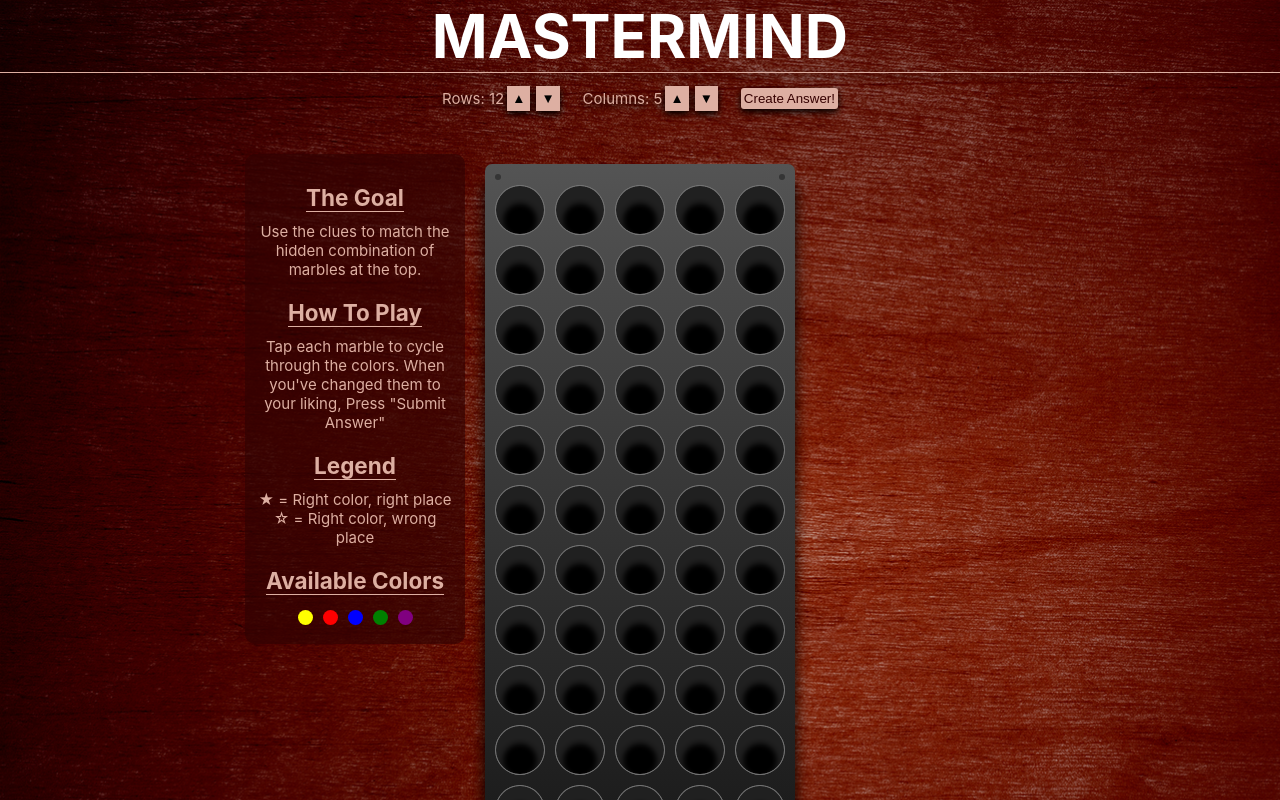
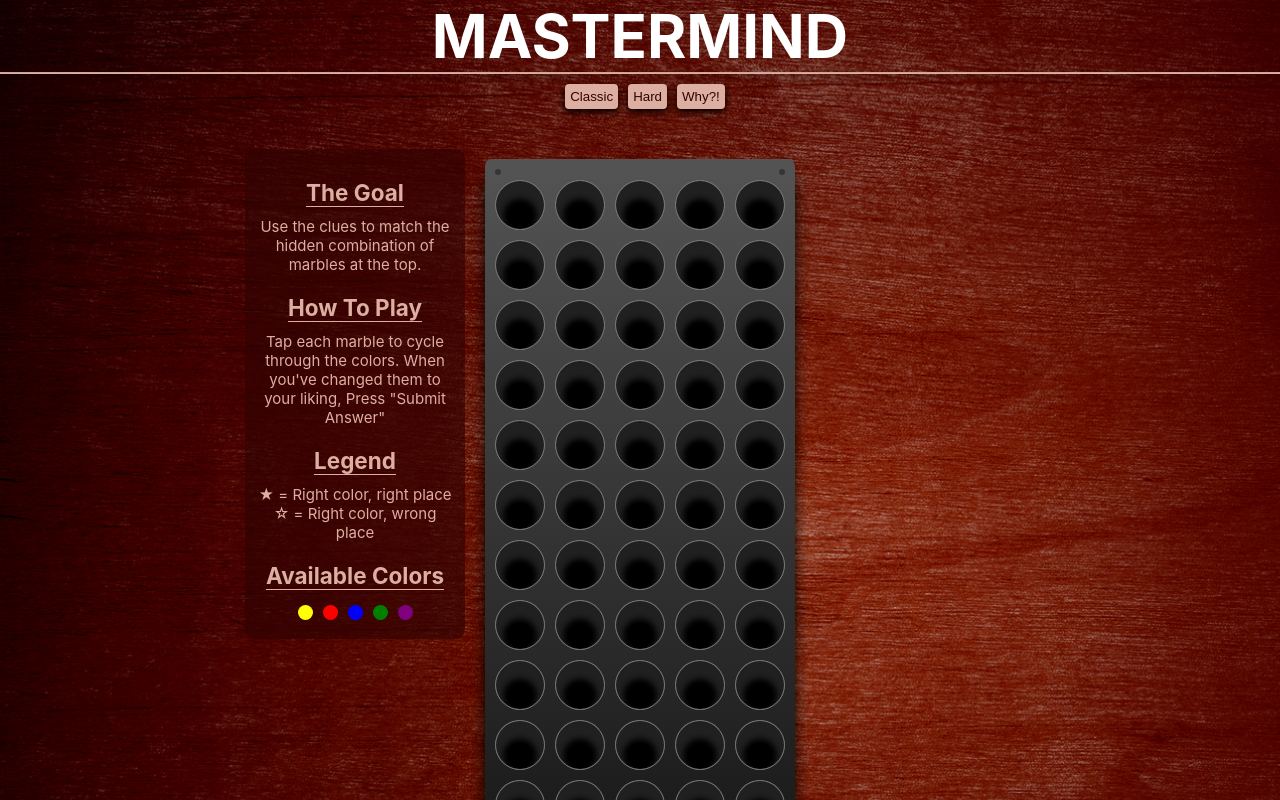
Before and after one commit to TheComeBackGuy/MasterMind-React, a React (Create React App) app: page / in a window 1280 px wide. Shown: the top 800 px of the page. Built offline with nearby package versions, Linux system fonts and the light colour scheme.

Commit message:
modified Difficulty settings to 3 choices. Fixed display of top box.

```diff
--- a/src/App.js
+++ b/src/App.js
@@ -66,20 +66,52 @@ export default function App() {
   // const [guessRow, setGuessRow] = useRecoilState(currentGuessRowState);
 
   useEffect(() => {
+    //adds default yellow line of marbles at game start
     if (activeRowNumber > 0 && activeRowNumber <= rows && isGameActive) {
       for (let i = 0; i < cols; i++) {
-        // console.log("hey " + i);
         document
           .getElementById(`r${activeRowNumber}c${i}`)
           .classList.replace("black", `yellow`);
         document
           .getElementById(`r${activeRowNumber}c${i}`)
           .classList.add("marble");
-
-        // console.log(`r${activeRowNumber}c${i}`);
       }
     }
   }, [activeRowNumber, cols, rows, isGameActive]);
+
+  //enable/disable objects based on if the user is playing
+  useEffect(() => {
+    if (isGameActive) {
+      //game is active
+      // console.log(document.querySelector("#footer").position);
+      document.querySelector("#infobar").style.display = "none";
+      // document.querySelector("#infobar").style.color = "var(--mmDarkRedShade)";
+      // document.querySelectorAll("#difficulty").forEach((child) => {
+      //   child.theme = "annoying";
+      // });
+      console.log(document.querySelector("#difficulty"));
+      console.log(document.querySelectorAll("#changeCount"));
+    } else {
+      //game is not active
+      document.querySelector("#infobar").style.color = "var(--mmWhite)";
+      document.querySelector("#infobar").style.display = "flex";
+
+      document.querySelectorAll("#changeCount").forEach((child) => {
+        child.disabled = false;
+        // child.style.filter = "none";
+        child.style.backgroundColor = "var(--mmWhite)";
+      });
+
+      const buttonSwitched = document.querySelector("#startButton");
+      buttonSwitched.style.backgroundColor = "var(--mmWhite)";
+      buttonSwitched.style.color = "var(--mmDarkRed)";
+      buttonSwitched.innerText = "Start Game";
+
+      document.querySelector("#submitButton").style.display = "none";
+
+      resetRowNumber();
+    }
+  }, [isGameActive, resetRowNumber]);
 
   //generates a random answer for this round based on the column length
   function GenerateAnswer() {
@@ -126,7 +158,6 @@ export default function App() {
     //Activates the first row
     setActiveRowNumber(1);
     //removes the customization bar
-    document.querySelector("#infobar").style.display = "none";
     //shows the submit button
     document.querySelector("#submitButton").style.display = "flex";
 
@@ -136,11 +167,12 @@ export default function App() {
     // console.log("Hide the answer");
   }
 
-  function endGame() {
-    document.querySelector("#infobar").style.display = "none";
-    document.querySelector("#submitButton").style.display = "none";
-    resetRowNumber();
-  }
+  // function endGame() {
+  //   // document.querySelector("#infobar").style.display = "none";
+  //   // document.querySelector("#submitButton").style.display = "none";
+  //   resetRowNumber();
+  //   // setIsGameActive(false);
+  // }
 
   return (
     <div>
@@ -164,7 +196,7 @@ export default function App() {
         id="startButton"
         onClick={(e) => {
           if (isGameActive) {
-            endGame();
+            // endGame();
             setIsGameActive(false);
             // console.log("Stop the timer");
             // console.log("Show the answer");
@@ -179,7 +211,7 @@ export default function App() {
       >
         Start New Game
       </StartButton>
-      <footer>
+      <footer id="footer">
         Designed and developed by Dennis Hart based on Hasbro Game.
       </footer>
     </div>
--- a/src/components/Infobar.jsx
+++ b/src/components/Infobar.jsx
@@ -36,14 +36,30 @@ const InfobarP = styled.div`
   }
 `;
 
-const GenerateAnswerButton = styled.button`
+const InfobarButton = styled.button`
+  background-color: ${(props) => props.theme.bg};
+  color: var(--mmDarkRed);
+  padding: 5px;
   border: none;
-  border-radius: 3px;
-  background-color: var(--mmWhite);
-  color: #350101;
-  padding: 3px;
-  cursor: pointer;
+  margin-left: 10px;
+  border-radius: 4px;
 `;
+
+InfobarButton.defaultProps = {
+  theme: { bg: "var(--mmWhite)" },
+};
+
+const annoying = {
+  bg: "green",
+};
+// const GenerateAnswerButton = styled.button`
+//   border: none;
+//   border-radius: 3px;
+//   background-color: var(--mmWhite);
+//   color: #350101;
+//   padding: 3px;
+//   cursor: pointer;
+// `;
 
 const CountChangeButton = styled.button`
 margin: 3px;
@@ -76,9 +92,40 @@ export default function Infobar() {
         console.log(e);
       }}
     >
-      <InfobarP>
+      <InfobarButton
+        theme={null}
+        id="difficulty"
+        onClick={() => {
+          setRows(12);
+          setCols(4);
+        }}
+      >
+        Classic
+      </InfobarButton>{" "}
+      <InfobarButton
+        theme={null}
+        id="difficulty"
+        onClick={() => {
+          setRows(14);
+          setCols(6);
+        }}
+      >
+        Hard
+      </InfobarButton>
+      <InfobarButton
+        theme={null}
+        id="difficulty"
+        onClick={() => {
+          setRows(16);
+          setCols(10);
+        }}
+      >
+        Why?!
+      </InfobarButton>
+      {/* <InfobarP>
         Rows: {rows}
         <CountChangeButton
+          id="changeCount"
           onClick={() => {
             setRows(rows + 1);
           }}
@@ -86,6 +133,7 @@ export default function Infobar() {
           ▲
         </CountChangeButton>
         <CountChangeButton
+          id="changeCount"
           onClick={() => {
             if (rows > 5) {
               setRows(rows - 1);
@@ -98,6 +146,7 @@ export default function Infobar() {
       <InfobarP>
         Columns: {cols}
         <CountChangeButton
+          id="changeCount"
           onClick={() => {
             setCols(cols + 1);
             GenerateAnswer();
@@ -106,6 +155,7 @@ export default function Infobar() {
           ▲
         </CountChangeButton>
         <CountChangeButton
+          id="changeCount"
           onClick={() => {
             if (cols > 4) {
               setCols(cols - 1);
@@ -117,14 +167,14 @@ export default function Infobar() {
         </CountChangeButton>
       </InfobarP>
       <InfobarP>
-        <GenerateAnswerButton
+        {/* <GenerateAnswerButton
           onClick={() => {
             GenerateAnswer();
           }}
         >
           Create Answer!
-        </GenerateAnswerButton>
-      </InfobarP>
+        </GenerateAnswerButton> */}
+      {/* </InfobarP> */}
     </InfobarContainer>
   );
 }
--- a/src/components/MarbleTracking.jsx
+++ b/src/components/MarbleTracking.jsx
@@ -147,22 +147,12 @@ export default function MarbleTracking() {
 
     //detect a win
     if (correctCount === cols) {
-      const buttonSwitched = document.querySelector("#startButton");
-      buttonSwitched.style.backgroundColor = "var(--mmWhite)";
-      buttonSwitched.style.color = "var(--mmDarkRed)";
-      buttonSwitched.innerText = "Start Game";
-      resetRowNumber();
       setIsGameActive(false);
     }
 
     // generateDefaultRow(cols, currentRow);
 
     if (currentRow === rows) {
-      const buttonSwitched = document.querySelector("#startButton");
-      buttonSwitched.style.backgroundColor = "var(--mmWhite)";
-      buttonSwitched.style.color = "var(--mmDarkRed)";
-      buttonSwitched.innerText = "Start Game";
-      document.querySelector("#submitButton").style.display = "none";
       //send info to handleAnswerKeys to displaygit
       handleAnswerKeys(correctCount, currentGuess);
       resetRowNumber();
--- a/src/index.css
+++ b/src/index.css
@@ -22,6 +22,7 @@ body {
 h1 {
   color: white;
   font-size: 60px;
+  border-bottom: 1px solid var(--mmWhite);
 }
 
 * {
@@ -50,7 +51,7 @@ h1 {
   width: fit-content;
   border-radius: 7px;
   padding: 5px;
-  filter: drop-shadow(0 5mm 2mm black);
+  /* filter: drop-shadow(0 5mm 2mm black); */
 }
 
 .hole {
```
Also changed, not shown: screenshot.jpg (added).
